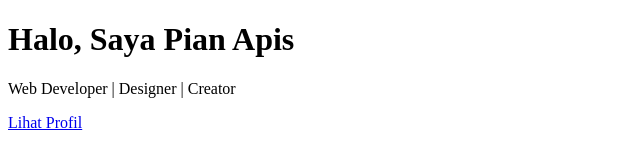
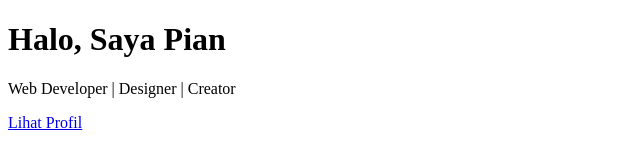
Before and after one commit to pian4pisss/pian4pisss.github.io, a plain HTML site: page index.html in a window 1280 px wide. Shown: the top 156 px of the page, without its empty margins (0-640 px from the left). Drawn offline with Linux system fonts and the light colour scheme.

Commit message:
Update index.html

```diff
--- a/index.html
+++ b/index.html
@@ -1,6 +1,6 @@
 <!DOCTYPE html> <html lang="en"> <head> <meta charset="UTF-8"> <meta name="viewport"
 content="width=device-width, initial-scale=1.0"> <title>My Portfolio</title> <link rel="stylesheet"
-href="style.css"> </head> <body> <header> <h1>Halo, Saya Pian Apis</h1> <p>Web Developer |
+href="style.css"> </head> <body> <header> <h1>Halo, Saya Pian</h1> <p>Web Developer |
 Designer | Creator</p> <a href="#about" class="btn">Lihat Profil</a> </header> <section
 id="about"> <h2>Tentang Saya</h2> <p>Saya pelajar SMK yang belajar membuat website
 menggunakan GitHub Pages.</p> </section> <footer> <p>© 2025 Nandz. All Rights Reserved.</p>
```
